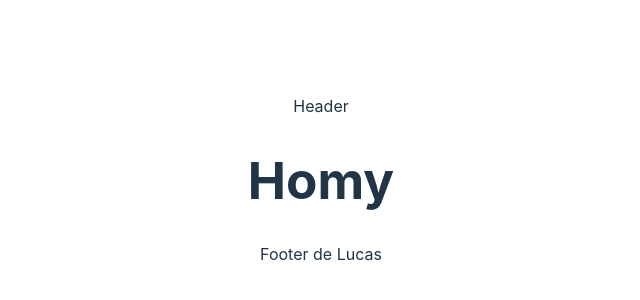
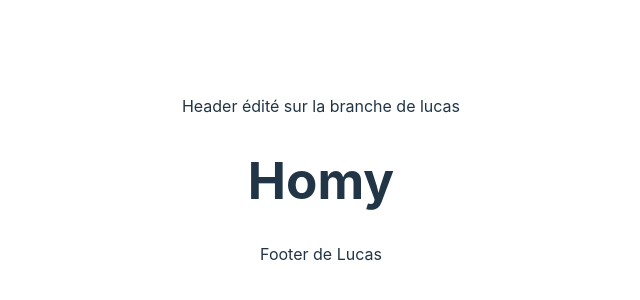
Before and after one commit to LucasRoberto99/github-workshop, a React (Vite) app: page / in a window 1280 px wide. Shown: the part 220-520 px from the top of the page, without its empty margins (319-959 px from the left). Built offline with nearby package versions, Linux system fonts and the light colour scheme.

Commit message:
updated Header on lucas'branch

```diff
--- a/src/components/Header.jsx
+++ b/src/components/Header.jsx
@@ -1,3 +1,3 @@
 export default function Header() {
-  return <div>Header</div>;
+  return <div>Header édité sur la branche de lucas</div>;
 }
```
